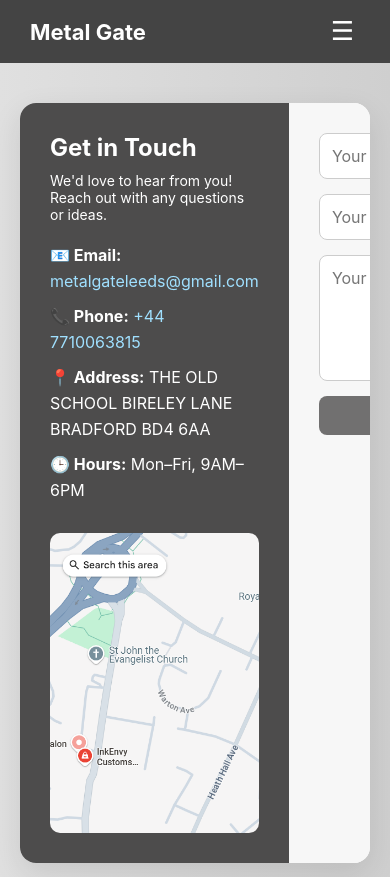
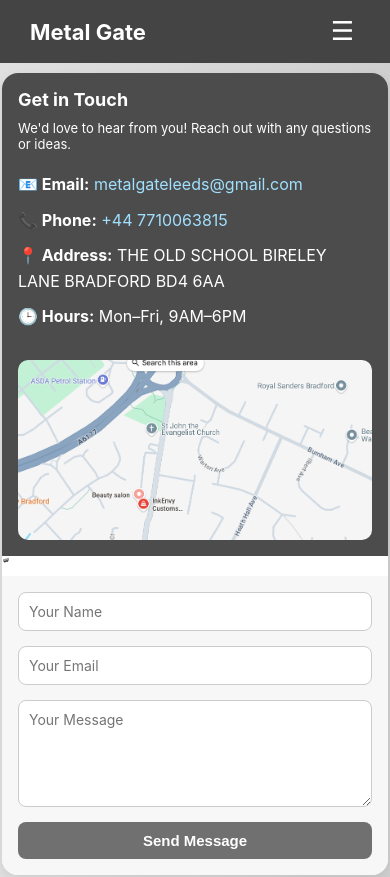
Before and after one commit to mahshid76/metalGate, a React (Create React App) app: page /ContactUs in a window 390 px wide. Shown: the top 877 px of the page. Built offline with nearby package versions, Linux system fonts and the light colour scheme.

Commit message:
style: make ContactUs, Home, and Projects fully responsive for mobile

```diff
--- a/src/components/Projects/projects.module.css
+++ b/src/components/Projects/projects.module.css
@@ -29,6 +29,21 @@ img {
   text-align: center;
 }
 
+@media (max-width: 700px) {
+  .card {
+    max-width: 100%;
+    border-radius: 8px;
+  }
+  img {
+    height: 180px;
+    border-radius: 8px 8px 0 0;
+  }
+  .description {
+    font-size: 0.95rem;
+    padding: 0.7rem;
+  }
+}
+
 @media (min-width: 768px) {
   .card {
     max-width: 300px;
--- a/src/pages/ContactUs/contactUs.module.css
+++ b/src/pages/ContactUs/contactUs.module.css
@@ -93,3 +93,36 @@
 .form button:hover {
   background-color: #555;
 }
+
+/* Responsive styles for mobile */
+@media (max-width: 700px) {
+  .container {
+    padding: 10px 2px;
+  }
+  .card {
+    flex-direction: column;
+    max-width: 100%;
+    box-shadow: 0 4px 12px rgba(0,0,0,0.08);
+  }
+  .info, .form {
+    padding: 16px;
+  }
+  .title {
+    font-size: 18px;
+  }
+  .description {
+    font-size: 13px;
+  }
+  .form input, .form textarea {
+    font-size: 14px;
+    padding: 10px;
+  }
+  .form button {
+    font-size: 15px;
+    padding: 10px;
+  }
+  .map img {
+    min-height: 180px;
+    max-height: 220px;
+  }
+}
--- a/src/pages/Home/home.module.css
+++ b/src/pages/Home/home.module.css
@@ -72,3 +72,33 @@
   text-align: center;
   margin: 40px 0;
 }
+
+/* Responsive styles for mobile */
+@media (max-width: 700px) {
+  .container {
+    padding: 10px 2px;
+    grid-template-columns: 1fr;
+  }
+  .project {
+    padding: 10px 2px;
+    grid-template-columns: 1fr;
+  }
+  .ctaSection {
+    padding: 30px 8px;
+    margin: 30px 0;
+  }
+  .ctaSection h2 {
+    font-size: 1.2rem;
+  }
+  .ctaSection p {
+    font-size: 0.95rem;
+  }
+  .ctaButton {
+    font-size: 1rem;
+    padding: 10px 18px;
+  }
+  .title {
+    font-size: 18px;
+    margin: 20px 0;
+  }
+}
```
